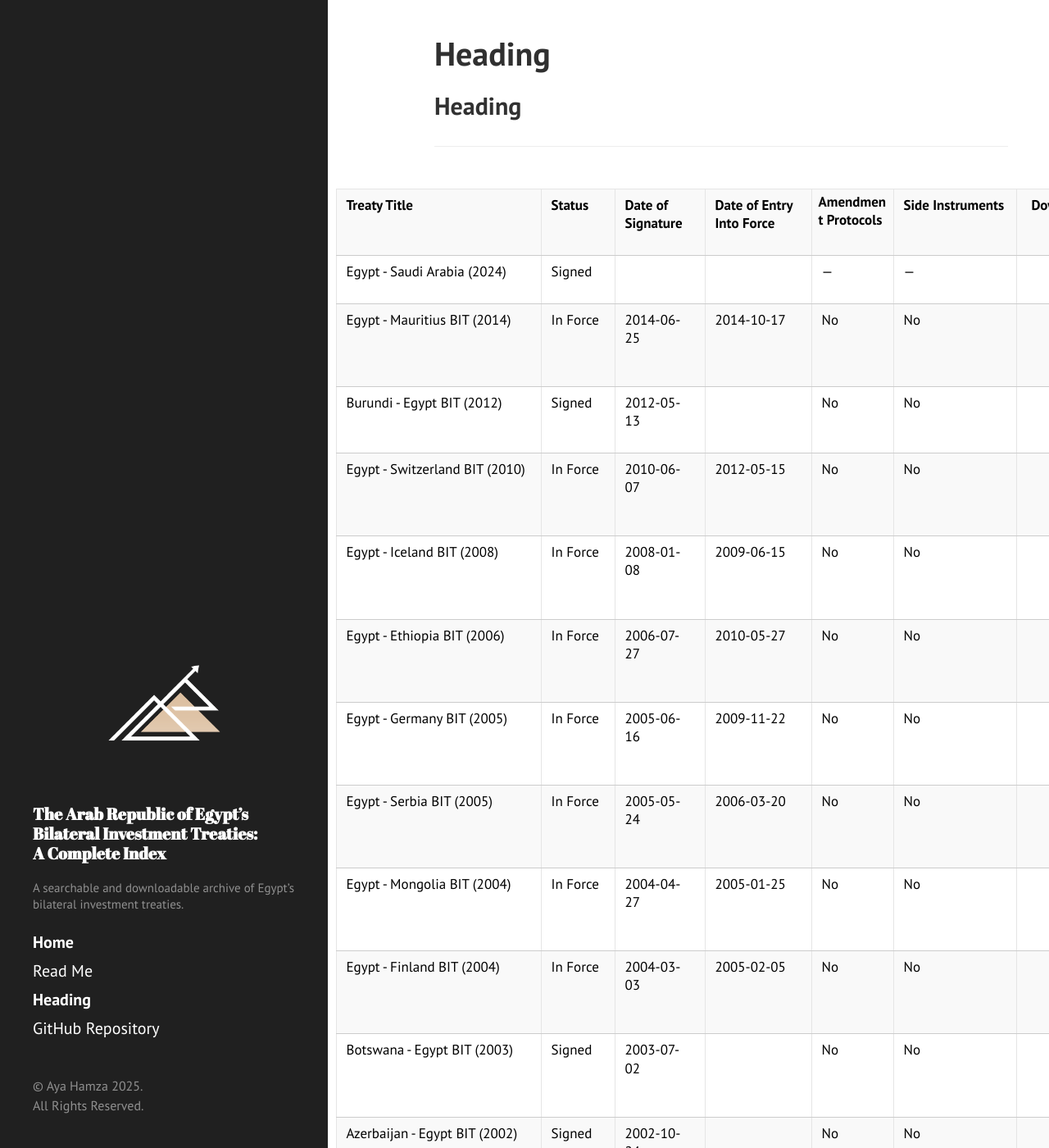
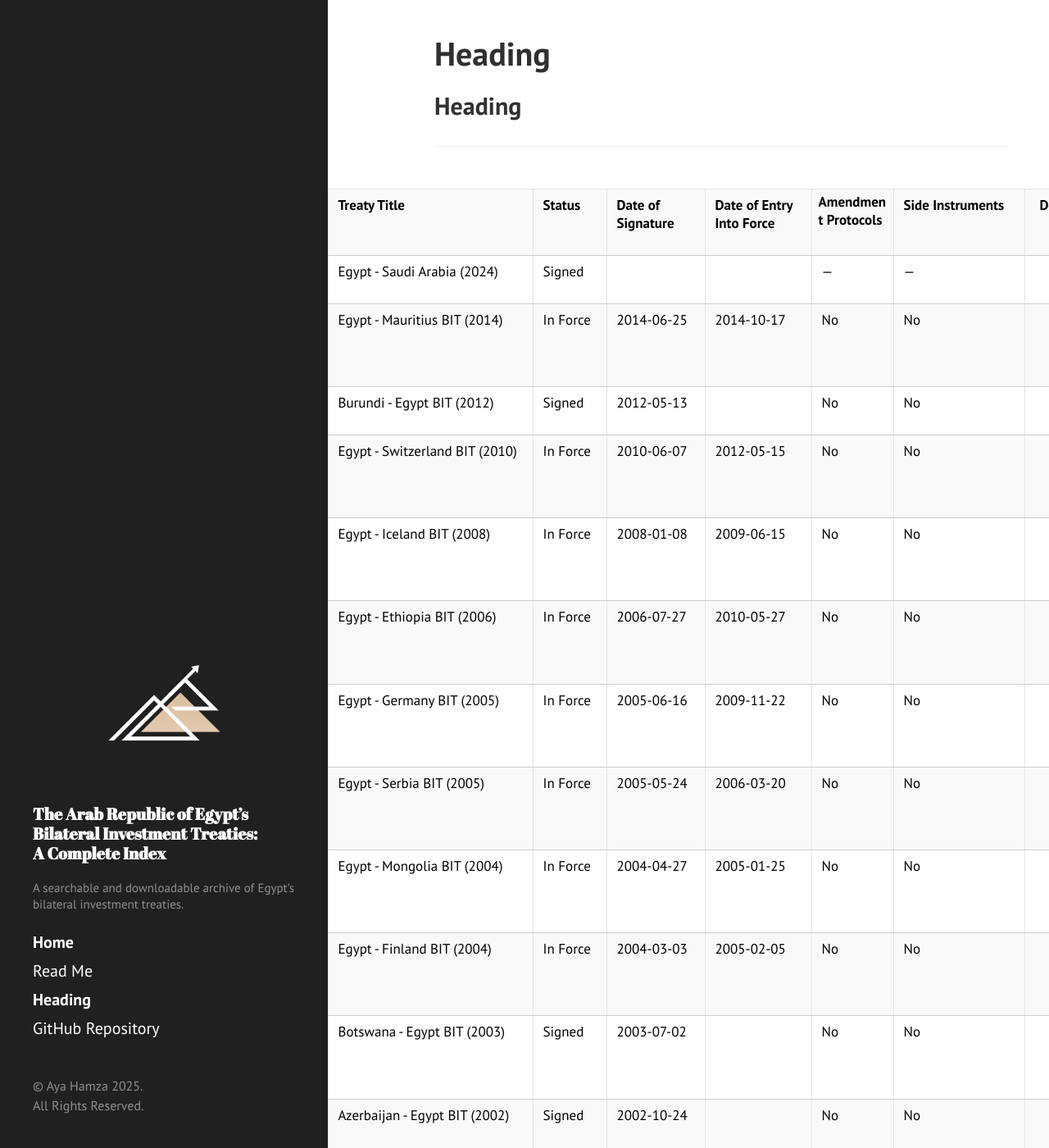
Before and after one commit to ayahamza1/MENABITs, a Jekyll site: the page built from index.md, in a window 1280 px wide and 1400 px high. Shown: the whole window at 82% size. Built offline with Jekyll 4.4.1, drawn with Linux system fonts in a browser that asks for light colours; our own code applies the rules of GitHub Pages for plain Markdown files.

Commit message:
Update hyde.css

```diff
--- a/public/css/hyde.css
+++ b/public/css/hyde.css
@@ -253,7 +253,7 @@
 
 table th:nth-child(3),
 table td:nth-child(3) {
-  width: 5.5rem;
+  width: 6.0rem;
 }
 
 table th:nth-child(4),
@@ -268,7 +268,7 @@
 
 table th:nth-child(6),
 table td:nth-child(6) {
-  width: 7.5rem;
+  width: 8.0rem;
 }
 
 table th:nth-child(7),
```
